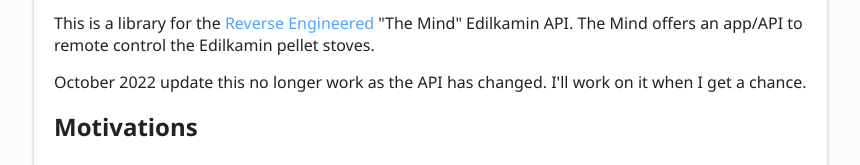
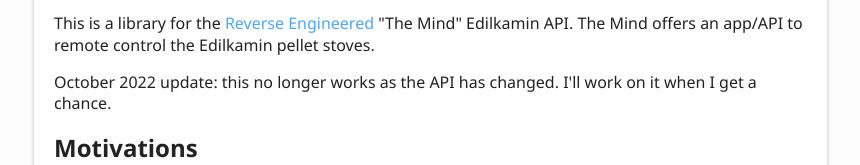
Before and after one commit to AndreMiras/edilkamin.js, a plain HTML site: page index.html in a window 1280 px wide. Shown: the part 1167-1332 px from the top of the page, without its empty margins (6-866 px from the left). Drawn offline with Linux system fonts and the light colour scheme.

Commit message:
:memo: docs: Update generated documentation

```diff
--- a/index.html
+++ b/index.html
@@ -7,7 +7,7 @@
 <a href="https://badge.fury.io/js/edilkamin"><img src="https://badge.fury.io/js/edilkamin.svg" alt="npm version"></a></p>
 <p>This is a library for the <a href="docs/ReverseEngineering.md">Reverse Engineered</a> &quot;The Mind&quot; Edilkamin API.
 The Mind offers an app/API to remote control the Edilkamin pellet stoves.</p>
-<p>October 2022 update this no longer work as the API has changed.
+<p>October 2022 update: this no longer works as the API has changed.
 I&#39;ll work on it when I get a chance.</p>
 
 <a href="#motivations" id="motivations" style="color: inherit; text-decoration: none;">
```
Also changed, not shown: interfaces/CommandsType.html (+1 -1 lines), interfaces/DeviceInfoType.html (+1 -1 lines), interfaces/StatusType.html (+1 -1 lines), interfaces/TemperaturesType.html (+1 -1 lines), interfaces/UserParametersType.html (+1 -1 lines), modules.html (+1 -1 lines).
